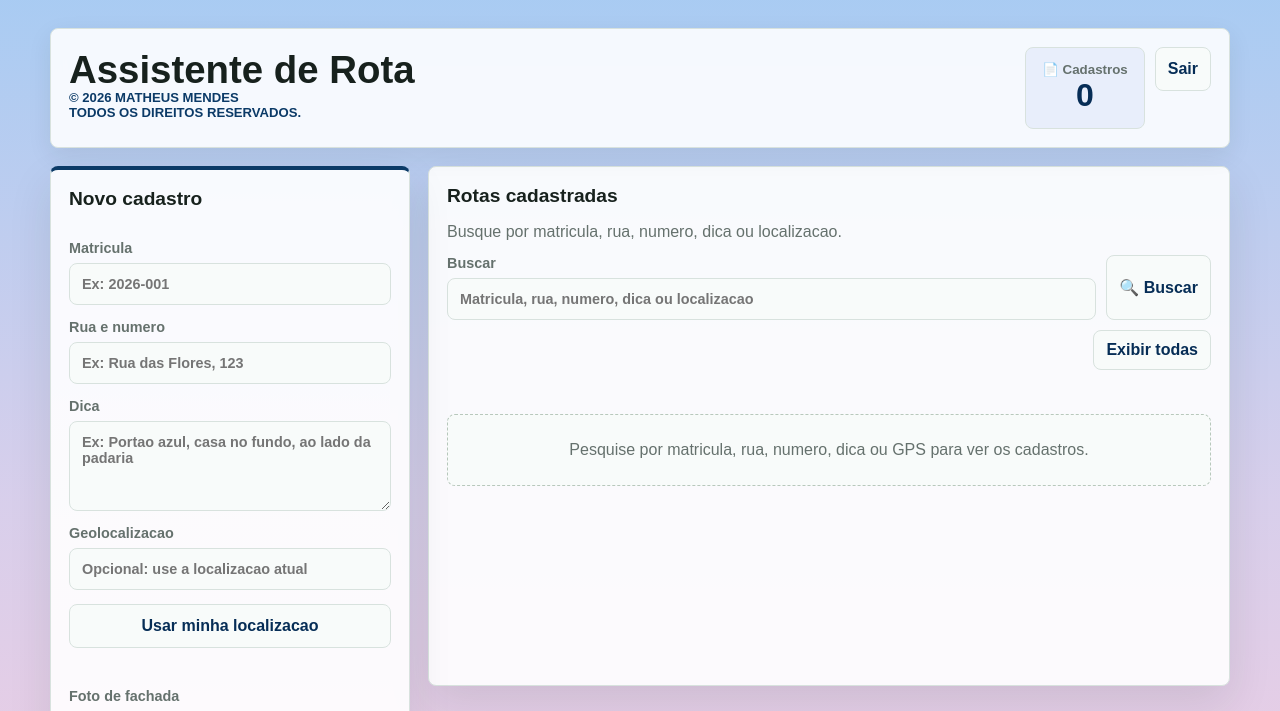
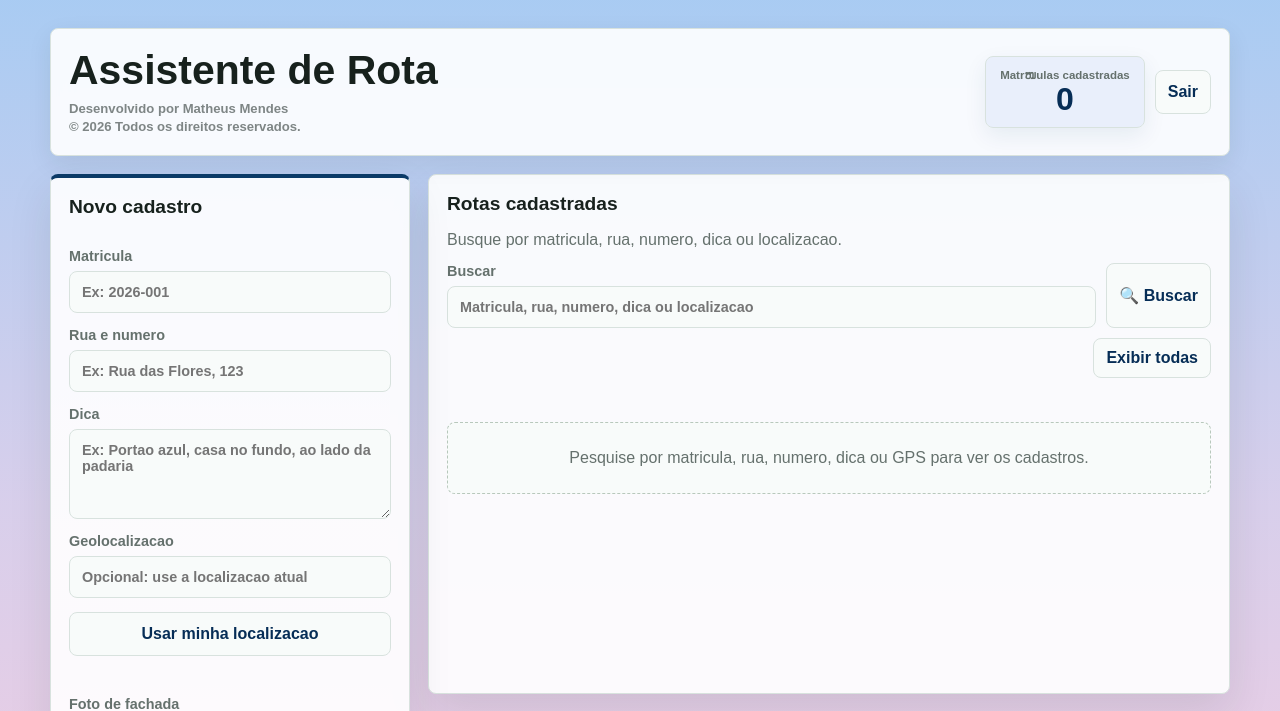
Before and after one commit to MENDESdev99/assistente-de-rota, a Flask app: page /cadastros in a window 1280 px wide. Shown: the top 711 px of the page. Run offline with Flask 3, Linux system fonts and the light colour scheme; the visitor is signed in with stand-in values (Sample User, id 1); data that the repository does not hold is empty; some libraries are stand-ins or nearby versions.

Commit message:
Add files via upload

```diff
--- a/static/styles.css
+++ b/static/styles.css
@@ -152,20 +152,36 @@
   display: flex;
   align-items: center;
   justify-content: space-between;
-  gap: 18px;
+  gap: 20px;
   margin-bottom: 18px;
-  padding: 18px;
+  padding: 20px 18px;
   border: 1px solid var(--line);
   border-radius: 8px;
-  background: rgba(255, 255, 255, 0.88);
+  background: rgba(255, 255, 255, 0.9);
   backdrop-filter: blur(10px);
   box-shadow: var(--shadow-soft);
 }
 
 .topbar-actions {
   display: flex;
-  align-items: stretch;
+  align-items: center;
   gap: 10px;
+}
+
+.topbar > div:first-child {
+  min-width: 0;
+}
+
+.topbar > div:first-child > .eyebrow {
+  display: none;
+}
+
+.header-meta {
+  margin: 8px 0 0;
+  color: rgba(23, 33, 29, 0.54);
+  font-size: 0.82rem;
+  font-weight: 700;
+  line-height: 1.35;
 }
 
 .eyebrow {
@@ -178,7 +194,7 @@
 
 h1 {
   margin-bottom: 0;
-  font-size: clamp(1.8rem, 3vw, 2.65rem);
+  font-size: clamp(2.05rem, 3.2vw, 2.85rem);
   line-height: 1.05;
 }
 
@@ -188,11 +204,12 @@
 }
 
 .summary {
-  min-width: 116px;
-  padding: 14px 16px;
+  min-width: 130px;
+  padding: 12px 14px;
   border: 1px solid var(--line);
   border-radius: 8px;
-  background: var(--accent-soft);
+  background: rgba(232, 238, 251, 0.92);
+  box-shadow: 0 8px 22px rgba(11, 58, 103, 0.08);
   text-align: center;
 }
 
@@ -201,12 +218,20 @@
   color: var(--accent-strong);
   font-size: 2rem;
   font-weight: 800;
+  line-height: 1;
 }
 
 .summary small {
   display: block;
   color: var(--muted);
+  font-size: 0;
   font-weight: 800;
+  line-height: 1.2;
+}
+
+.summary small::before {
+  content: "Matr\00edculas cadastradas";
+  font-size: 0.72rem;
 }
 
 .workspace {
--- a/templates/cadastros.html
+++ b/templates/cadastros.html
@@ -11,6 +11,10 @@
       <section class="topbar" aria-label="Resumo">
         <div>
           <h1>Assistente de Rota</h1>
+          <p class="header-meta">
+            Desenvolvido por Matheus Mendes<br />
+            &copy; 2026 Todos os direitos reservados.
+          </p>
           <p class="eyebrow">© 2026 Matheus Mendes<br />Todos os direitos reservados.</p>
         </div>
         <div class="topbar-actions">
```
